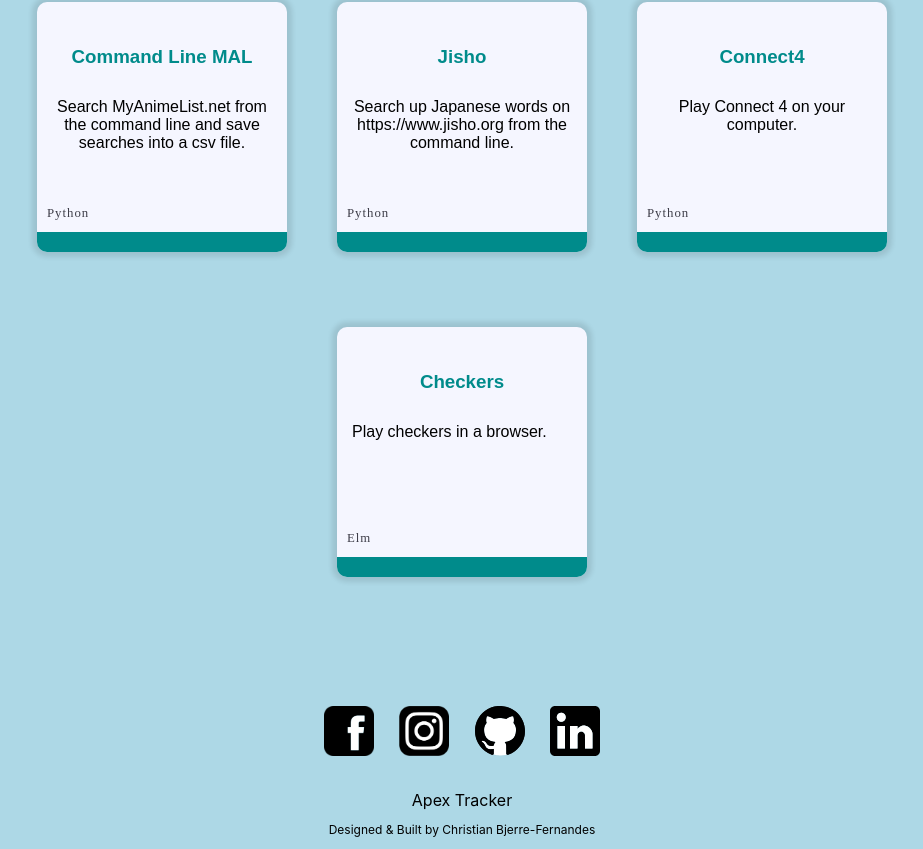
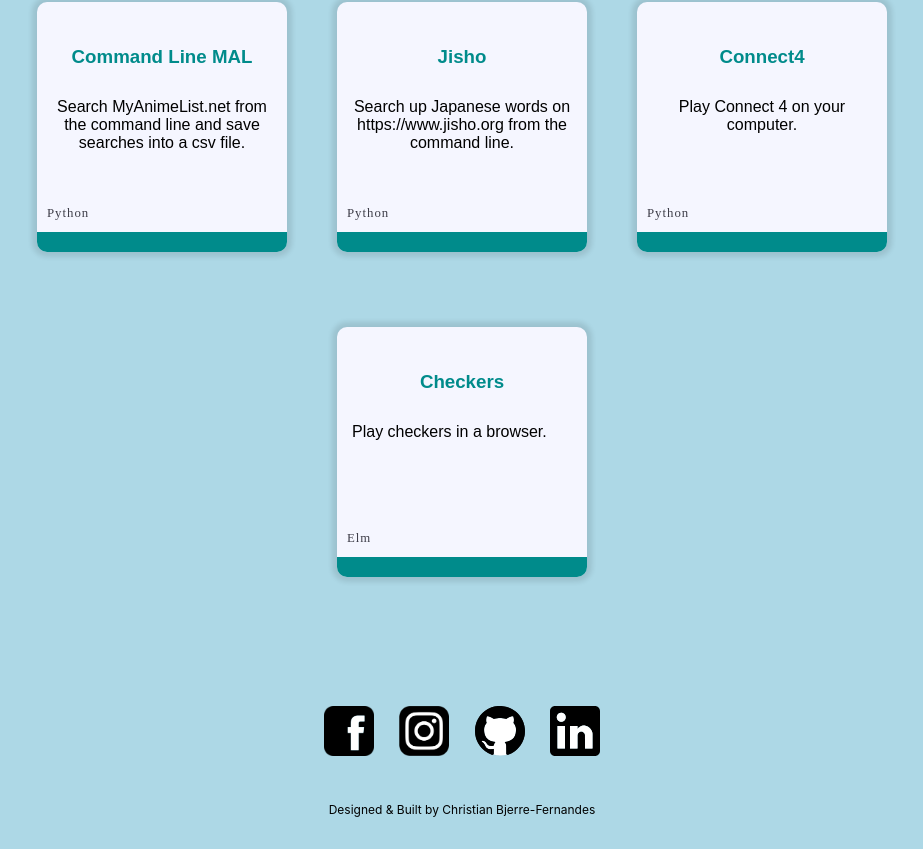
Before and after one commit to chrisfernandes18/my-app, a React (Create React App) app: page /projects in a window 1280 px wide. Shown: the part 210-1059 px from the top of the page, without its empty margins (178-1101 px from the left). Built offline with nearby package versions, Linux system fonts and the light colour scheme.

Commit message:
took apex tracker out

```diff
--- a/src/App.js
+++ b/src/App.js
@@ -83,9 +83,6 @@ function App() {
               />
           </ul>
         </div>
-        <div>
-          Apex Tracker
-        </div>
         <div className="copyright-footer">
           <p className="copyright-text">Designed & Built by Christian Bjerre-Fernandes</p>
         </div>
```
